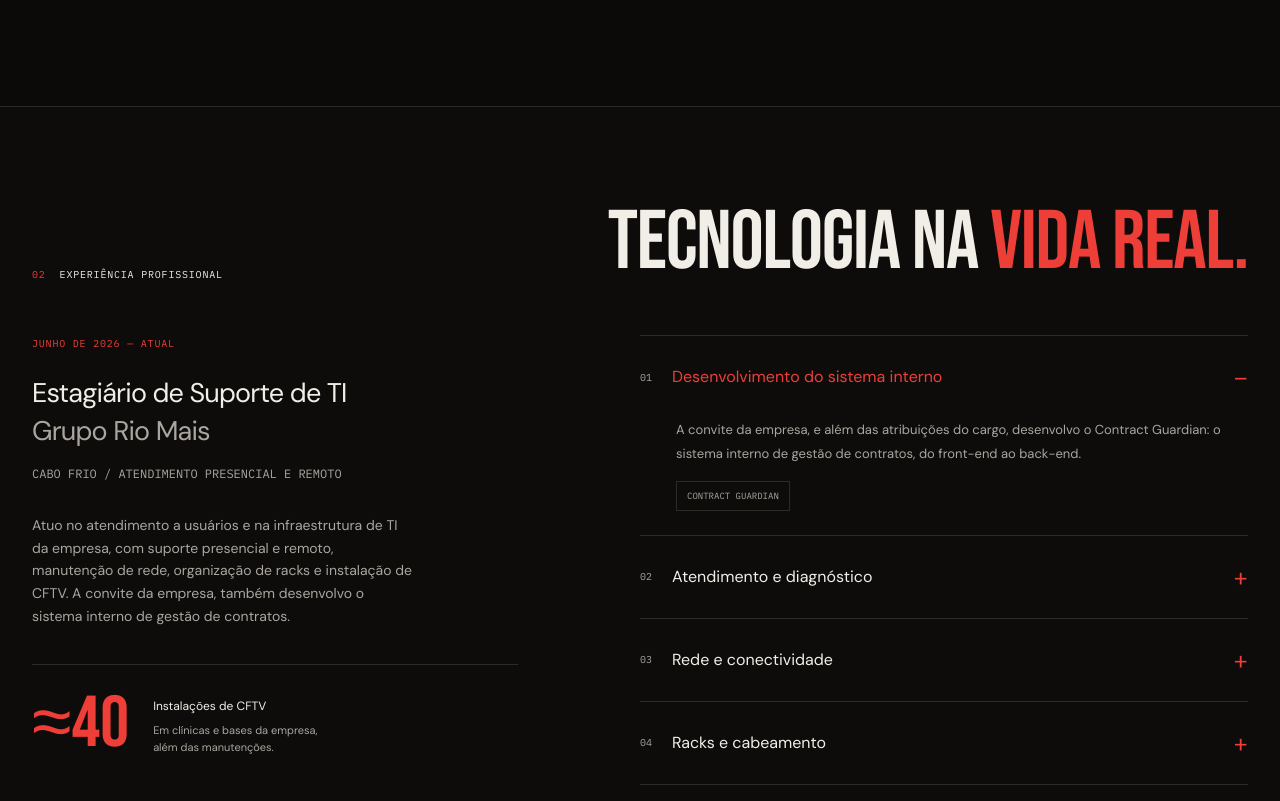
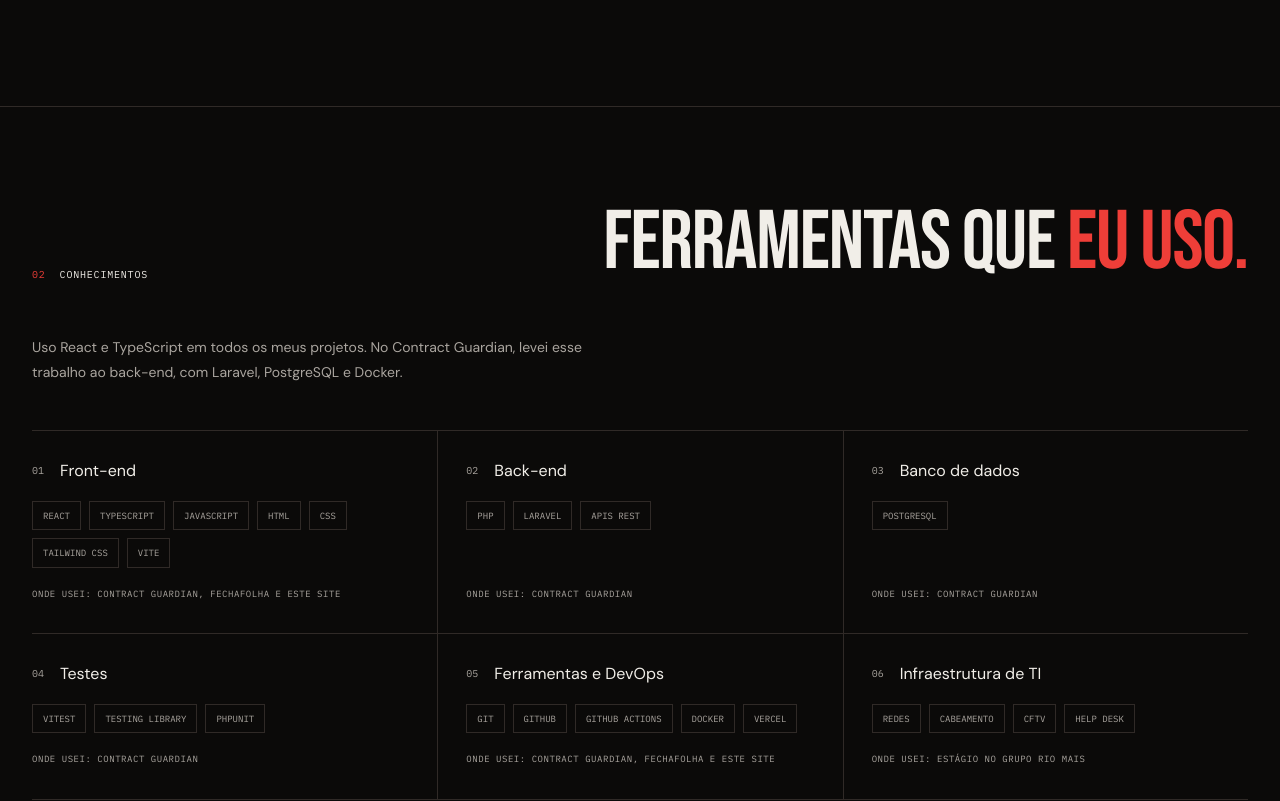
Before and after one commit to FurtadoRDS/joao-furtado-portfolio-v1, a React (Vite) app: page / in a window 1280 px wide. Shown: the part 1437-2238 px from the top of the page. Built offline with nearby package versions, Linux system fonts and the light colour scheme.

Commit message:
Adiciona seção de conhecimentos

```diff
--- a/src/App.tsx
+++ b/src/App.tsx
@@ -2,11 +2,13 @@ import { useEffect, useRef, useState } from 'react';
 import { profile } from './content/profile';
 import { Arrow, Star } from './components/Icons';
 import { Projects } from './components/Projects';
+import { Skills } from './components/Skills';
 import { ContactChannels } from './components/ContactChannels';
 import { useReveal } from './hooks/useReveal';
 
 const navigation = [
   { href: '#sobre', label: 'Sobre' },
+  { href: '#conhecimentos', label: 'Conhecimentos' },
   { href: '#experiencia', label: 'Experiência' },
   { href: '#projetos', label: 'Projetos' },
   { href: '#contato', label: 'Contato' },
@@ -105,9 +107,11 @@ function App() {
           </div>
         </section>
 
+        <Skills />
+
         <section id="experiencia" className="section-border experience-section" aria-labelledby="experience-title">
           <div className="site-container py-16 md:py-24">
-            <div className="section-heading" data-reveal><p className="eyebrow"><span>02</span> Experiência profissional</p><h2 id="experience-title" className="section-title">Tecnologia na <em>vida real.</em></h2></div>
+            <div className="section-heading" data-reveal><p className="eyebrow"><span>03</span> Experiência profissional</p><h2 id="experience-title" className="section-title">Tecnologia na <em>vida real.</em></h2></div>
             <div className="experience-grid">
               <div className="experience-intro" data-reveal>
                 <p className="eyebrow text-accent">{profile.experience.period}</p>
@@ -132,7 +136,7 @@ function App() {
 
         <section id="contato" className="contact-section section-border" aria-labelledby="contact-title">
           <div className="site-container relative py-16 md:py-24">
-            <p className="eyebrow" data-reveal><span>04</span> O próximo passo</p>
+            <p className="eyebrow" data-reveal><span>05</span> O próximo passo</p>
             <div className="contact-layout" data-reveal>
               <h2 id="contact-title">VAMOS<br /><em>CONVERSAR</em><span>?</span></h2>
               <div className="contact-copy"><Star className="text-accent" /><p>Busco uma oportunidade em desenvolvimento para contribuir, escrever código e aprender com novos desafios.</p><ContactChannels /></div>
--- a/src/components/Projects.tsx
+++ b/src/components/Projects.tsx
@@ -52,7 +52,7 @@ export function Projects() {
     <section id="projetos" className="section-border" aria-labelledby="projects-title">
       <div className="site-container py-16 md:py-24">
         <div className="section-heading" data-reveal>
-          <p className="eyebrow"><span>03</span> O que estou construindo</p>
+          <p className="eyebrow"><span>04</span> O que estou construindo</p>
           <h2 id="projects-title" className="section-title">Código em <em>movimento.</em></h2>
         </div>
 
--- /dev/null
+++ b/src/components/Skills.tsx
@@ -0,0 +1,31 @@
+import { skills, skillsSummary } from '../content/profile';
+
+export function Skills() {
+  return (
+    <section id="conhecimentos" className="section-border" aria-labelledby="skills-title">
+      <div className="site-container py-16 md:py-24">
+        <div className="section-heading" data-reveal>
+          <p className="eyebrow"><span>02</span> Conhecimentos</p>
+          <h2 id="skills-title" className="section-title">Ferramentas que <em>eu uso.</em></h2>
+        </div>
+
+        <p className="skills-lead" data-reveal>{skillsSummary}</p>
+
+        <ul className="skills-grid" data-reveal>
+          {skills.map((group, index) => (
+            <li className="skill-group" key={group.title}>
+              <h3 className="skill-group-title">
+                <span className="area-number">{String(index + 1).padStart(2, '0')}</span>
+                {group.title}
+              </h3>
+              <ul className="skill-tags" aria-label={`Tecnologias de ${group.title}`}>
+                {group.items.map((item) => <li className="tag" key={item}>{item}</li>)}
+              </ul>
+              <p className="skill-used-in">Onde usei: {group.usedIn}</p>
+            </li>
+          ))}
+        </ul>
+      </div>
+    </section>
+  );
+}
--- a/src/content/profile.ts
+++ b/src/content/profile.ts
@@ -40,6 +40,12 @@ export interface Profile {
   links: {
     github: string;
   };
+}
+
+export interface SkillGroup {
+  title: string;
+  items: string[];
+  usedIn: string;
 }
 
 export interface Project {
@@ -120,6 +126,42 @@ export const profile: Profile = {
   },
 };
 
+export const skillsSummary =
+  'Uso React e TypeScript em todos os meus projetos. No Contract Guardian, levei esse trabalho ao back-end, com Laravel, PostgreSQL e Docker.';
+
+export const skills: SkillGroup[] = [
+  {
+    title: 'Front-end',
+    items: ['React', 'TypeScript', 'JavaScript', 'HTML', 'CSS', 'Tailwind CSS', 'Vite'],
+    usedIn: 'Contract Guardian, FechaFolha e este site',
+  },
+  {
+    title: 'Back-end',
+    items: ['PHP', 'Laravel', 'APIs REST'],
+    usedIn: 'Contract Guardian',
+  },
+  {
+    title: 'Banco de dados',
+    items: ['PostgreSQL'],
+    usedIn: 'Contract Guardian',
+  },
+  {
+    title: 'Testes',
+    items: ['Vitest', 'Testing Library', 'PHPUnit'],
+    usedIn: 'Contract Guardian',
+  },
+  {
+    title: 'Ferramentas e DevOps',
+    items: ['Git', 'GitHub', 'GitHub Actions', 'Docker', 'Vercel'],
+    usedIn: 'Contract Guardian, FechaFolha e este site',
+  },
+  {
+    title: 'Infraestrutura de TI',
+    items: ['Redes', 'Cabeamento', 'CFTV', 'Help desk'],
+    usedIn: 'Estágio no Grupo Rio Mais',
+  },
+];
+
 export const projects: Project[] = [
   {
     title: 'Contract Guardian',
--- a/src/styles.css
+++ b/src/styles.css
@@ -104,6 +104,13 @@ svg path { stroke: currentColor; stroke-width: 1.5; }
 .education-row { display: flex; align-items: center; gap: 24px; border-top: 1px solid var(--color-rule); padding-top: 28px; }
 .education-index { font-family: var(--font-display); font-size: 64px; color: var(--color-accent); line-height: 1; }
 .education-row > svg { width: 24px; height: 24px; }
+.skills-lead { max-width: 560px; margin-bottom: 44px; color: var(--color-muted); font-size: 14px; line-height: 1.8; }
+.skills-grid { display: grid; grid-template-columns: repeat(3, minmax(0, 1fr)); border-top: 1px solid var(--color-rule); }
+.skill-group { display: flex; flex-direction: column; gap: 18px; padding: 28px 28px 32px 0; border-bottom: 1px solid var(--color-rule); }
+.skill-group:nth-child(3n + 2), .skill-group:nth-child(3n) { padding-left: 28px; border-left: 1px solid var(--color-rule); }
+.skill-group-title { display: flex; align-items: center; gap: 16px; font-size: 16px; font-weight: 500; }
+.skill-tags { display: flex; flex-wrap: wrap; gap: 8px; }
+.skill-used-in { margin-top: auto; color: var(--color-muted); font: 9px/1.7 var(--font-mono); text-transform: uppercase; letter-spacing: .06em; }
 .experience-section { background: #0e0c0b; }
 .experience-grid { display: grid; grid-template-columns: .8fr 1fr; gap: 10%; }
 .experience-intro h3 { font-size: 27px; font-weight: 500; letter-spacing: -.03em; margin-top: 22px; line-height: 1.4; }
@@ -210,6 +217,9 @@ svg path { stroke: currentColor; stroke-width: 1.5; }
   .portrait-stage { width: 110%; margin-left: -5%; }
   .hero-backdrop { font-size: 23.2vw; }
   .contact-layout { grid-template-columns: 1.4fr 1fr; }
+  .skills-grid { grid-template-columns: repeat(2, minmax(0, 1fr)); }
+  .skill-group:nth-child(3n + 2), .skill-group:nth-child(3n) { padding-left: 0; border-left: 0; }
+  .skill-group:nth-child(2n) { padding-left: 28px; border-left: 1px solid var(--color-rule); }
 }
 @media (max-width: 767px) {
   .project-card-featured { grid-template-columns: 1fr; gap: 28px; }
@@ -241,6 +251,9 @@ svg path { stroke: currentColor; stroke-width: 1.5; }
   .scroll-link { gap: 10px; }
   .section-heading { flex-direction: column; align-items: start; gap: 26px; margin-bottom: 34px; }
   .section-title { font-size: clamp(52px, 11.5vw, 74px); }
+  .skills-lead { margin-bottom: 32px; }
+  .skills-grid { grid-template-columns: 1fr; }
+  .skill-group:nth-child(n) { padding: 24px 0 28px; border-left: 0; }
   .experience-grid { grid-template-columns: 1fr; gap: 40px; }
   .experience-intro h3 { font-size: 26px; }
   .experience-area h4 > button { font-size: 14px; gap: 17px; }
```
